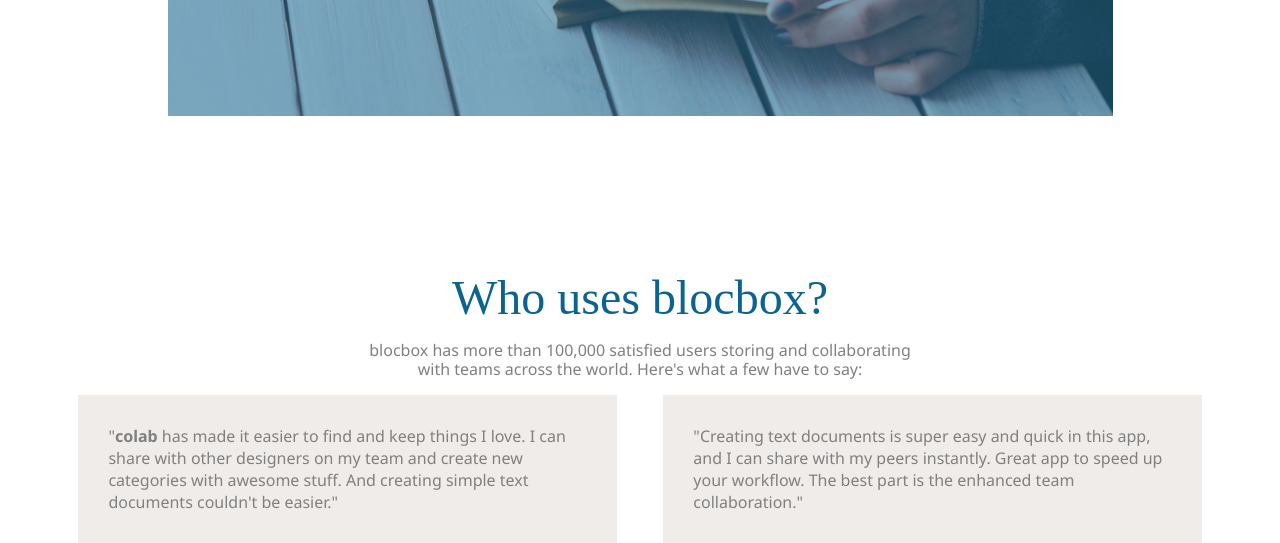
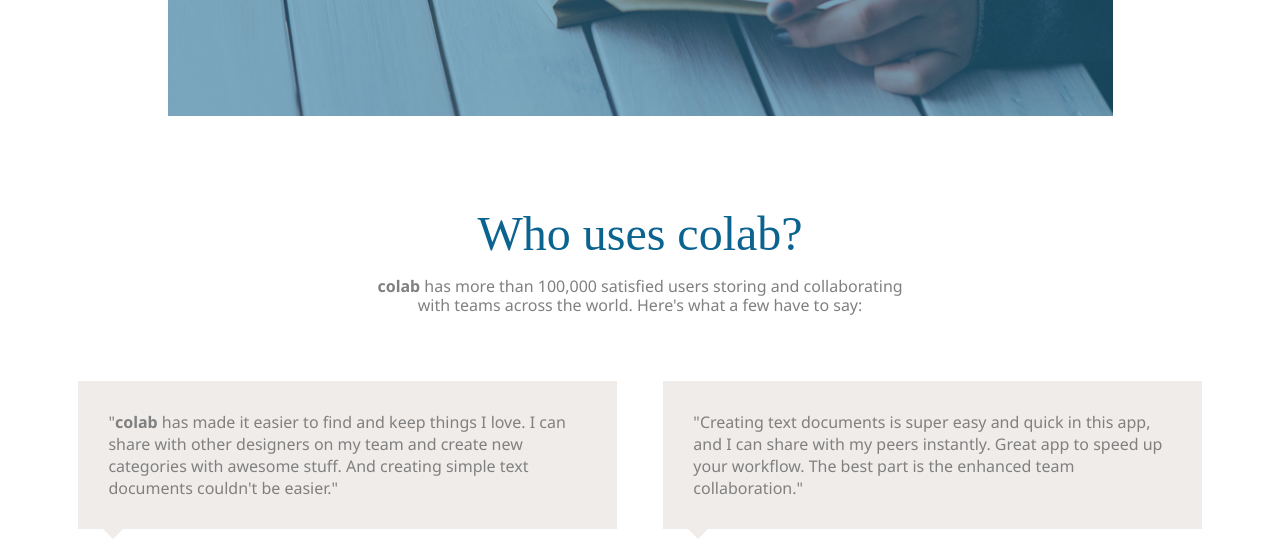
Before and after one commit to adachiu/blocbox, a plain HTML site: page index.html in a window 1280 px wide. Shown: the part 1950-2493 px from the top of the page. Drawn offline with Linux system fonts and the light colour scheme; a web font is replaced by a local one.

Commit message:
assignment 31 complete

```diff
--- a/css/style.css
+++ b/css/style.css
@@ -195,21 +195,27 @@
   font-size: 48px;
   font-weight: normal;
 }
+.video p {
+  padding-bottom: 50px;
+}
 .video img {
   vertical-align: middle;
-  padding-top: 50px;
-  padding-bottom: 50px;
+  padding-top: 0px;
 }
 
 /* TESTIMONIALS */
  .testimonials {
    padding:4em 0;
    text-align: center;
+   padding-top: 50px;
  }
  .testimonials h2 {
    color:#0b648f;
    font-size: 48px;
    font-weight: normal;
+ }
+ .testimonials p {
+  padding-bottom: 50px;
  }
  .testimonials ul li {
    list-style-type: none;
--- a/index.html
+++ b/index.html
@@ -68,8 +68,8 @@
     <!-- Testimonials -->
     <section class="testimonials">
       <div class="container">
-        <h2>Who uses blocbox?</h2>
-        <p>blocbox has more than 100,000 satisfied users storing and collaborating<br/> with teams across the world. Here's what a few have to say:</p>
+        <h2>Who uses colab?</h2>
+        <p><strong>colab</strong> has more than 100,000 satisfied users storing and collaborating<br/> with teams across the world. Here's what a few have to say:</p>
       </div>
         <ul class="container">
         <li class="one-half">
```
